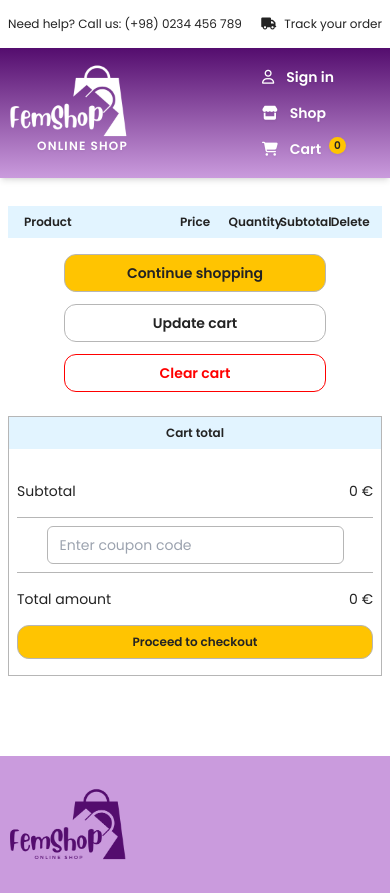
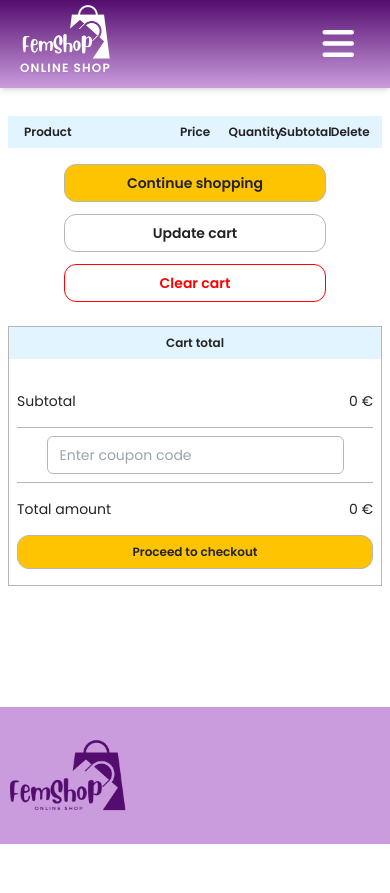
Before and after one commit to Jocelyn212/ProyectoFinal, a Vue app in the folder femShop/: page /cart in a window 390 px wide. After the commit the page ends 844 px from the top, so only its background shows below. Built offline with nearby package versions, Linux system fonts and the light colour scheme.

Commit message:
mobile menu

```diff
--- a/femShop/src/components/Header.vue
+++ b/femShop/src/components/Header.vue
@@ -1,37 +1,69 @@
 <template>
     <header>
-        <div class="container flex  items-center justify-between py-4 text-xs bg-white">
-            <span>Need help? Call us: (+98) 0234 456 789</span>
-            <span><span class="fa-solid fa-truck mr-2"></span>Track your order</span>
+        <div class="container flex sm:h-auto h-0   items-center justify-between sm:py-4 p-0 text-xs bg-white">
+            <span class="sm:inline-block hidden">Need help? Call us: (+98) 0234 456 789</span>
+            <span class="sm:inline-block hidden"><span class="fa-solid fa-truck mr-2"></span>Track your order</span>
         </div>
     <!-- Header with gradient -->
         <div class="header-gradient ">
-            <div class="container items-center justify-between py-4">
+            <div class="container items-center justify-between sm:py-4 py-1">
                 <RouterLink to="/">
                     <div class="logo">
                             <img src="../img/FemShopH.png" alt="FemShop - Online Shop">
                             <h1 class="h-slogan">Online Shop</h1>
                     </div>
                 </RouterLink>
-                <div class="h-buttons">
-                    <ul class="flex sm:items-center items-start gap-x-4 sm:gap-x-8 sm:gap-y-0 gap-y-4 sm:flex-nowrap flex-wrap  sm:w-auto w-[120px] ">
+            <!-- Mobile Menu -->
+                <div class="sm:hidden flex justify-end w-1/2 mr-5 gap-[40%]"  >
+                    <div class="link flex items-center  whitespace-nowrap font-bold text-xs gap-2 " v-if="activeUserStore.profile.avatar">
+                        <img :src="activeUserStore.profile.avatar" class="w-8 rounded-full border-amarillo border-2 shadow-md" />
+                        {{activeUserStore.profile.name}}
+                    </div>
+                    <div class="mobile-menu relative">
+                        <div class="hamburger cursor-pointer rounded-lg px-2 py-1 hover:bg-lila-secondary hover:transition-all" @click="toggleMobileMenu()">
+                            <span class="fa-solid fa-bars text-4xl"></span>
+                        </div>
+                        <ul v-if="mobileMenu" class="flex flex-col absolute items-start gap-4 flex-nowrap  w-auto text-dark-grey bg-white p-6 rounded-lg border right-0"   @click="toggleMobileMenu()">
+                            <li class="link hover:text-lila-primary" v-if="!activeUserStore.profile.avatar" @click="toggleSignIn">
+                                <span class="fa-regular fa-user mr-2" ></span>Sign in
+                            </li>
+                            <li class="link whitespace-nowrap hover:text-lila-primary" v-if="activeUserStore.profile.avatar" @click="logOut">
+                                <span class="fa-regular fa-user mr-2 " ></span>Log out
+                            </li>
+                            <li class="link whitespace-nowrap hover:text-lila-primary">
+                                <RouterLink to="/">
+                                <span class="fa-solid fa-store mr-2 "></span>Shop
+                                </RouterLink>
+                            </li>
+                            <li class="link whitespace-nowrap hover:text-lila-primary">
+                                <RouterLink to="/cart">
+                                <span class="fa-solid fa-cart-shopping mr-2 "></span>Cart<sup class="item-num">{{ cartStore.cartSize }}</sup>
+                                </RouterLink>
+                            </li>
+                        </ul>
+                    </div>
+
+                </div>
+            <!-- Standard Menu -->
+                <div class="h-buttons sm:block hidden">
+                    <ul class="flex items-center gap-x-8 gap-y-0 flex-nowrap  w-auto">
                         <li class="link" v-if="!activeUserStore.profile.avatar" @click="toggleSignIn">
-                            <span class="fa-regular fa-user sm:mr-2 mr-3" ></span>Sign in
+                            <span class="fa-regular fa-user mr-2" ></span>Sign in
                         </li>
                         <li class="link flex items-center  whitespace-nowrap gap-2" v-if="activeUserStore.profile.avatar">
-                            <img :src="activeUserStore.profile.avatar" class="sm:w-8 w-5 rounded-full border-amarillo sm:border-2 sm:shadow-md">{{activeUserStore.profile.name}}
+                            <img :src="activeUserStore.profile.avatar" class="w-8 rounded-full border-amarillo sm:border-2 sm:shadow-md">{{activeUserStore.profile.name}}
                         </li>
                         <li class="link whitespace-nowrap" v-if="activeUserStore.profile.avatar" @click="logOut">
-                            <span class="fa-regular fa-user sm:mr-2 mr-4" ></span>Log out
+                            <span class="fa-regular fa-user mr-2 " ></span>Log out
                         </li>
                         <li class="link whitespace-nowrap">
                             <RouterLink to="/">
-                            <span class="fa-solid fa-store  sm:mr-2 mr-3"></span>Shop
+                            <span class="fa-solid fa-store mr-2 "></span>Shop
                             </RouterLink>
                         </li>
                         <li class="link whitespace-nowrap">
                             <RouterLink to="/cart">
-                            <span class="fa-solid fa-cart-shopping  sm:mr-2 mr-3"></span>Cart<sup class="item-num">{{ cartStore.cartSize }}</sup>
+                            <span class="fa-solid fa-cart-shopping mr-2 "></span>Cart<sup class="item-num">{{ cartStore.cartSize }}</sup>
                             </RouterLink>
                         </li>
                     </ul>
@@ -91,6 +123,7 @@ export default {
     data() {
         return {
         isHidden: false,
+        mobileMenu: false,
         usuario: "",
         password: ""
         };
@@ -98,6 +131,9 @@ export default {
     methods: {
         toggleSignIn() {
           this.isHidden = !this.isHidden
+        },
+        toggleMobileMenu() {
+          this.mobileMenu = !this.mobileMenu
         },
         async login() {
             try {
--- a/femShop/src/style.css
+++ b/femShop/src/style.css
@@ -9,7 +9,7 @@
     @apply max-w-screen-xl mx-auto w-full md:px-8 px-2 flex  ;
   }
   main{
-    @apply grow w-full md:pt-8 pt-2;
+    @apply grow w-full md:pt-8 pt-2 relative z-30;
   }
 
 /* Titles */
@@ -17,7 +17,7 @@
     @apply text-lila-primary text-4xl drop-shadow-sm font-bold
   }
   .title-2{
-    @apply text-lila-primary text-lg drop-shadow-sm font-bold
+    @apply text-lila-primary text-xl drop-shadow-sm font-bold
   }
 
 
@@ -26,12 +26,12 @@
     @apply flex
   }
   .form-input{
-    @apply rounded-md border px-3 py-2 text-dark-grey border-grey outline-none relative
+    @apply rounded-md border px-3 sm:py-3 py-2 text-dark-grey border-grey outline-none relative
   }
 
 /* Buttons */
   .button {
-    @apply   font-bold  px-6 py-2  cursor-pointer hover:transition-all hover:brightness-90;
+    @apply   font-bold  px-6 sm:py-3 py-2  cursor-pointer hover:transition-all hover:brightness-90;
   }
   .button-primary{
     @apply bg-amarillo  rounded-xl text-dark-grey border border-grey;
@@ -66,7 +66,7 @@
     @apply flex justify-start items-end relative sm:flex-row flex-col
   }
   header .logo img{
-    @apply w-[120px];
+    @apply sm:w-[120px] w-[90px];
   }
   .header-gradient{
   @apply  bg-custom-gradient w-full  text-white shadow-md
@@ -84,14 +84,14 @@
     @apply  text-dark-grey ml-2 bg-amarillo py-[1px] px-[5px] rounded-xl
   }
   .dropdown-button{
-    @apply px-4 py-3 bg-amarillo text-base hover:brightness-90  hover:transition-all rounded-xl font-bold
+    @apply px-4 sm:py-3 py-2 bg-white border border-amarillo text-base hover:brightness-90  hover:transition-all rounded-xl font-bold
   }
   .dropdown-menu{
-    @apply absolute bg-amarillo  rounded-b-xl  shadow-sm  w-full text-base text-dark-grey top-[38px]
+    @apply absolute bg-white  rounded-b-xl  shadow-sm  w-full text-base text-dark-grey sm:top-[41px] top-[33px] border border-t-0 border-amarillo
   }
 
   .dropdown-menu li{
-    @apply cursor-pointer text-center py-2 w-full bg-amarillo hover:brightness-90  hover:transition-all rounded-xl
+    @apply cursor-pointer text-center py-2 w-full bg-white hover:brightness-90  hover:transition-all last:rounded-b-xl
   }
   header .links{
     @apply flex flex-nowrap text-dark-grey text-sm h-full pb-2
@@ -126,7 +126,7 @@
     @apply py-3
   }
   .catalog-headings{
-    @apply flex sm:justify-between justify-center mt-2 pt-4 sm:pt-0 sm:mt-8 mb-2  gap-y-4 sm:relative fixed top-[200px] left-0 bg-white sm:top-auto  z-40 flex-col sm:flex-row items-center w-full sm:mb-10
+    @apply flex sm:justify-between justify-center mt-2 pt-6 sm:pt-0 sm:mt-8 mb-2  gap-y-4 sm:relative fixed top-[80px] left-0 bg-white sm:top-auto  z-40 flex-col sm:flex-row items-center w-full sm:mb-10
   }
 
 /* cart */
--- a/femShop/src/views/Home.vue
+++ b/femShop/src/views/Home.vue
@@ -10,14 +10,13 @@
 
          <div class="catalog-headings">
         <!-- Dropdown categorias -->
-            <div class="relative inline-block w-[65%] sm:w-auto z-20 ">
-
+            <div class="relative inline-block w-[70%] sm:w-auto z-20 ">
                 <button class="dropdown-button w-full " @click="toggleMenu">Browse categories
-                    <span v-if="CatisOpen" class="fa-solid fa-chevron-up ml-2 text-white"></span>
-                    <span  v-else class="fa-solid fa-chevron-down ml-2 text-white"></span>
+                    <span v-if="CatisOpen" class="fa-solid fa-chevron-up ml-2 text-dark-grey"></span>
+                    <span  v-else class="fa-solid fa-chevron-down ml-2 text-dark-grey"></span>
                 </button>
                 <ul v-if="CatisOpen" class="dropdown-menu" @click="toggleMenu">
-                    <li @click="filterByCategory(null)" >All</li>
+                    <li @click="filterByCategory(null)" >Al products</li>
                     <li v-for="category in categories" :key="category.id" @click="filterByCategory(category)" >{{ category.name }}</li>
                 </ul>
             </div>
@@ -25,8 +24,8 @@
          <!-- Search -->
             <form class="self-center mb-0 z-10 relative" @submit.prevent="searchProducts">
                 <label for="pr-search" class="hidden">Search</label>
-                <input v-model="searchQuery" id="pr-search" type="text" placeholder="Search ..." class="form-input sm:w-[250px] " />
-                <button class="button button-primary -ml-[12px] relative">Search</button>
+                <input v-model="searchQuery" id="pr-search" type="text" placeholder="Search ..." class="form-input sm:w-[220px] !border-amarillo" />
+                <button class="button button-primary -ml-[12px] relative !border-amarillo">Search</button>
             </form>
             <h2 v-if="products" class="title-2 text-center pb-2 relative  sm:hidden block">{{ selectedCategory ? selectedCategory.name : 'All products' }}</h2>
         </div>
```
